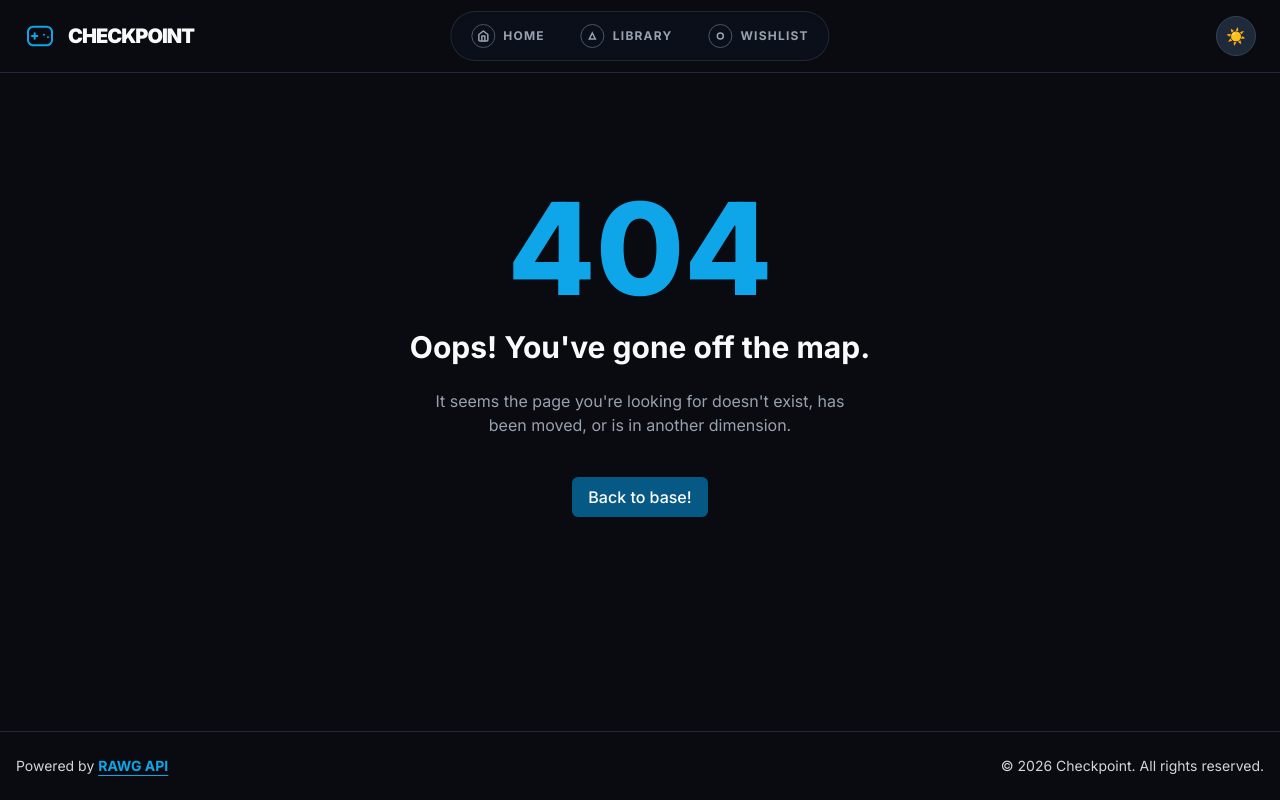
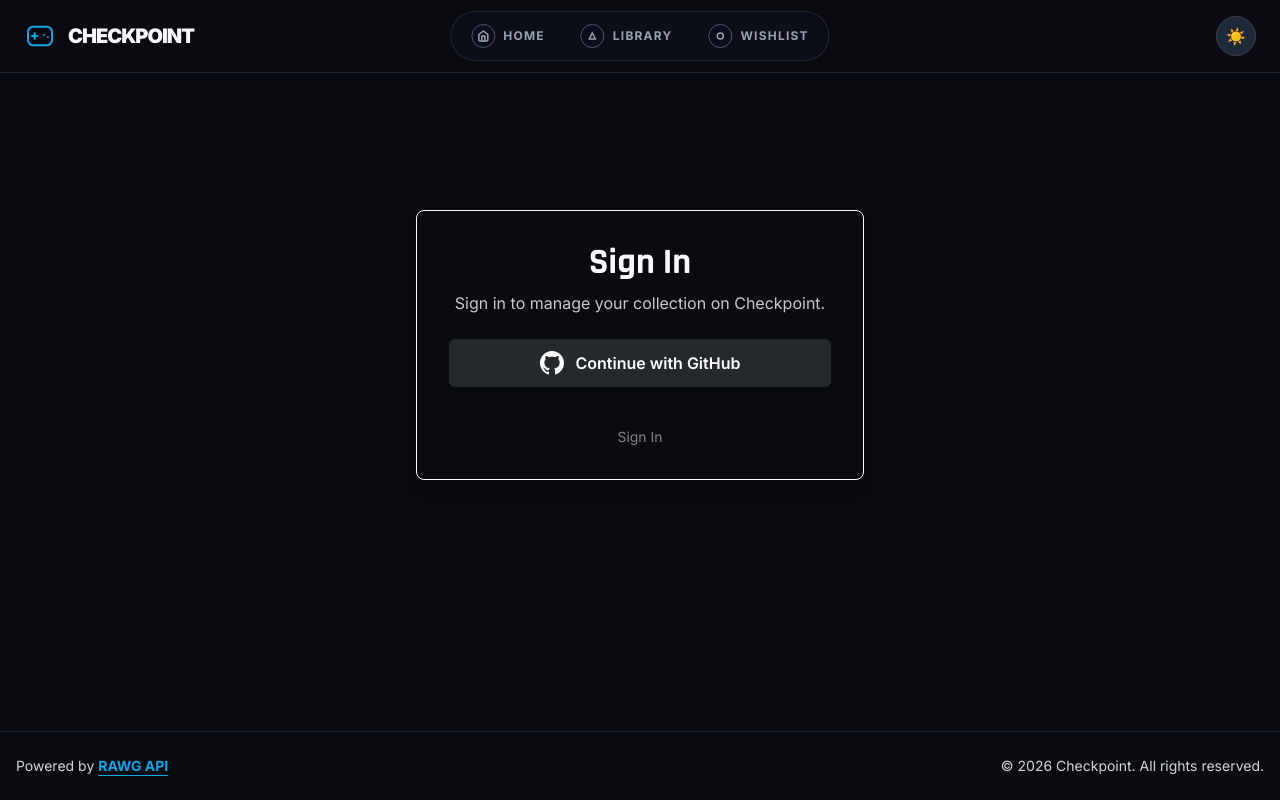
Before and after one commit to SaraRGonz/checkpoint-next, a Next.js app: page /login in a window 1280 px wide. Before the commit this address had no page. Built offline with nearby package versions, Linux system fonts and the light colour scheme.

Commit message:
feat(auth): implement middleware and custom login page
- Add middleware.ts to protect /dashboard and subroutes
- Create custom login page with GitHub provider
- Add private dashboard page to display user session data

```diff
--- /dev/null
+++ b/middleware.ts
@@ -0,0 +1,12 @@
+import { withAuth } from "next-auth/middleware";
+
+export default withAuth({
+    pages: {
+        signIn: "/login",
+    },
+});
+
+
+export const config = {
+    matcher: ["/dashboard/:path*"],
+};
--- /dev/null
+++ b/src/app/dashboard/page.tsx
@@ -0,0 +1,33 @@
+import { getServerSession } from "next-auth";
+import { authOptions } from "@/app/api/auth/[...nextauth]/route";
+import { redirect } from "next/navigation";
+
+export default async function DashboardPage() {
+    const session = await getServerSession(authOptions);
+
+    if (!session) {
+        redirect("/login");
+    }
+
+    return (
+        <div className="flex flex-col items-center justify-center min-h-[50vh] space-y-6">
+            <h1 className="text-4xl font-rajdhani font-bold text-accent">
+                Dashboard
+            </h1>
+
+            <div className="p-8 border rounded-lg bg-card border-border shadow-md text-center flex flex-col items-center gap-4">
+                {session.user?.image && (
+                    <img
+                        src={session.user.image}
+                        alt="Avatar"
+                        className="w-24 h-24 rounded-full border-2 border-accent"
+                    />
+                )}
+                <div>
+                    <h2 className="text-2xl font-semibold text-text">{session.user?.name}</h2>
+                    <p className="text-text/70">{session.user?.email}</p>
+                </div>
+            </div>
+        </div>
+    );
+}
--- a/src/app/layout.tsx
+++ b/src/app/layout.tsx
@@ -60,7 +60,7 @@ export default function RootLayout({
   children: React.ReactNode;
 }>) {
   return (
-    <html lang="es" className={`${inter.variable} ${rajdhani.variable} dark`} suppressHydrationWarning>
+    <html lang="en" className={`${inter.variable} ${rajdhani.variable} dark`} suppressHydrationWarning>
       <body className="min-h-screen flex flex-col bg-background text-text">
         <Providers>
 
--- /dev/null
+++ b/src/app/login/page.tsx
@@ -0,0 +1,47 @@
+"use client";
+
+import { signIn } from "next-auth/react";
+import { useSearchParams } from "next/navigation";
+import { Suspense } from "react";
+
+function LoginForm() {
+    const searchParams = useSearchParams();
+    const callbackUrl = searchParams.get("callbackUrl") || "/dashboard";
+
+    return (
+        <div className="bg-card p-8 rounded-lg shadow-lg border border-border w-full max-w-md flex flex-col items-center gap-6">
+            <div className="text-center space-y-2">
+                <h1 className="text-4xl font-rajdhani font-bold">Sign In</h1>
+                <p className="text-text/80">
+                    Sign in to manage your collection on Checkpoint.
+                </p>
+            </div>
+
+            <button
+                onClick={() => signIn("github", { callbackUrl })}
+                className="w-full flex items-center justify-center gap-3 bg-[#24292e] hover:bg-[#2f363d] text-white px-6 py-3 rounded-md font-semibold transition-colors duration-200"
+            >
+                <svg height="24" width="24" viewBox="0 0 16 16" fill="currentColor">
+                    <path d="M8 0C3.58 0 0 3.58 0 8c0 3.54 2.29 6.53 5.47 7.59.4.07.55-.17.55-.38 0-.19-.01-.82-.01-1.49-2.01.37-2.53-.49-2.69-.94-.09-.23-.48-.94-.82-1.13-.28-.15-.68-.52-.01-.53.63-.01 1.08.58 1.23.82.72 1.21 1.87.87 2.33.66.07-.52.28-.87.51-1.07-1.78-.2-3.64-.89-3.64-3.95 0-.87.31-1.59.82-2.15-.08-.2-.36-1.02.08-2.12 0 0 .67-.21 2.2.82.64-.18 1.32-.27 2-.27.68 0 1.36.09 2 .27 1.53-1.04 2.2-.82 2.2-.82.44 1.1.16 1.92.08 2.12.51.56.82 1.27.82 2.15 0 3.07-1.87 3.75-3.65 3.95.29.25.54.73.54 1.48 0 1.07-.01 1.93-.01 2.2 0 .21.15.46.55.38A8.013 8.013 0 0016 8c0-4.42-3.58-8-8-8z"></path>
+                </svg>
+                Continue with GitHub
+            </button>
+
+            <div className="w-full flex items-center gap-4 mt-4 text-sm text-text/50">
+                <div className="h-px bg-border flex-1"></div>
+                <span>Sign In</span>
+                <div className="h-px bg-border flex-1"></div>
+            </div>
+        </div>
+    );
+}
+
+export default function LoginPage() {
+    return (
+        <div className="flex flex-col items-center justify-center min-h-[60vh] py-12 px-4">
+            <Suspense fallback={<div className="text-accent font-rajdhani">Loading...</div>}>
+                <LoginForm />
+            </Suspense>
+        </div>
+    );
+}
```
